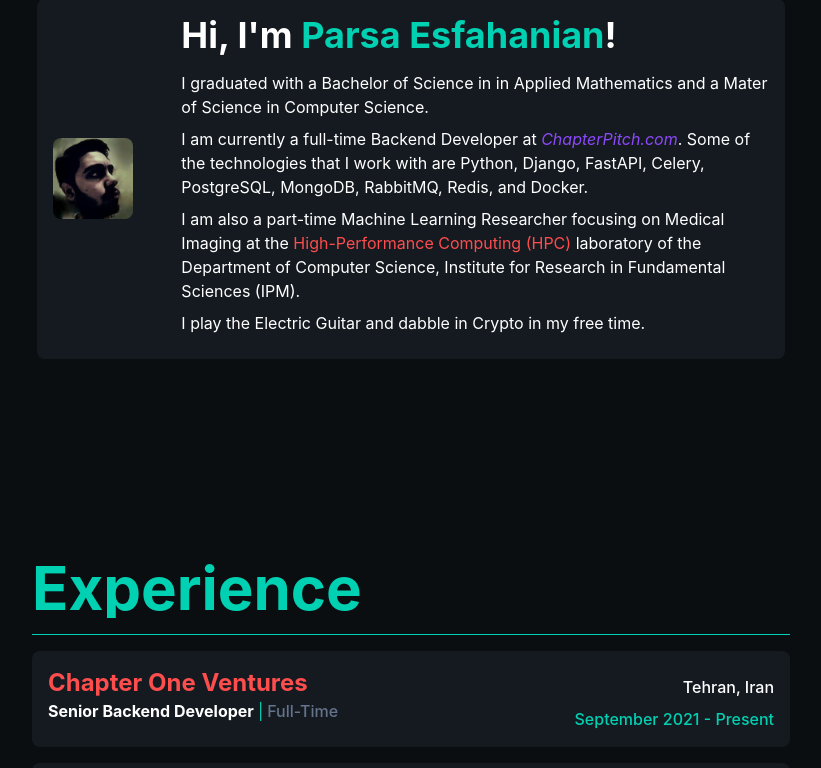
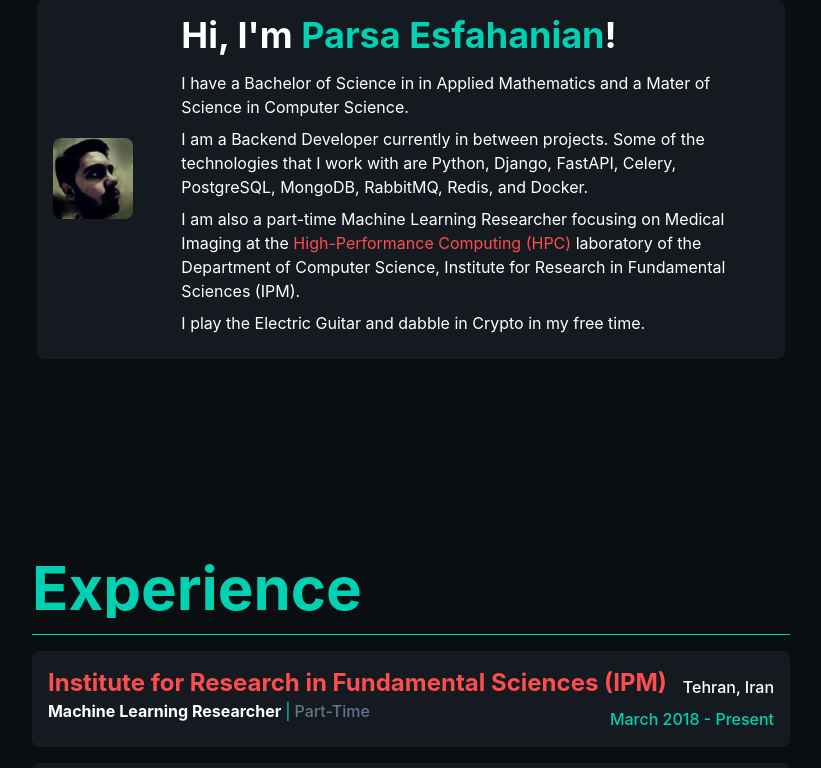
Before and after one commit to pesfahanian/pesfahanian.github.io, a Next.js app: page / in a window 1280 px wide. Shown: the part 1060-1828 px from the top of the page, without its empty margins (229-1050 px from the left). Built offline with nearby package versions, Linux system fonts and the light colour scheme.

Commit message:
updated about & minor cleanup

```diff
--- a/components/experience.jsx
+++ b/components/experience.jsx
@@ -1,4 +1,4 @@
-export default function Exp({
+export default function Experience({
     company,
     website,
     location,
--- a/components/publication.jsx
+++ b/components/publication.jsx
@@ -1,4 +1,4 @@
-export default function Pub({ name, paper, journal, website }) {
+export default function Publication({ name, paper, journal, website }) {
     return (
         <div
             class="relative
--- a/components/socials.jsx
+++ b/components/social.jsx
@@ -1,4 +1,4 @@
-export default function _Socials({ name, link, icon }) {
+export default function Social({ name, link, icon }) {
     return (
         <div class="grow">
             <a href={link}>
--- a/pages/index.jsx
+++ b/pages/index.jsx
@@ -11,7 +11,7 @@ import ScrollToTopButton from "../components/buttons/scroll-to-top";
 
 import About from "../sections/about";
 import Socials from "../sections/socials";
-import Experience from "../sections/experience";
+import Experiences from "../sections/experiences";
 import Hero from "../sections/hero";
 import Publications from "../sections/publications";
 
@@ -29,7 +29,7 @@ export default function Home() {
 
             <Hero />
             <About id={"about"} />
-            <Experience id={"experience"} />
+            <Experiences id={"experience"} />
             <Publications id={"publications"} />
             <Socials id={"socials"} />
 
--- a/sections/about.jsx
+++ b/sections/about.jsx
@@ -1,5 +1,3 @@
-import Image from "next/image";
-
 import Section from "../components/section";
 import SectionHeader from "../components/section-header";
 
@@ -66,22 +64,15 @@ export default function About({ id }) {
                                             !
                                         </h2>
                                         <p class="mb-2">
-                                            I graduated with a Bachelor of
+                                            I have a Bachelor of
                                             Science in in Applied Mathematics
                                             and a Mater of Science in Computer
                                             Science.
                                         </p>
                                         <p class="mb-2">
                                             {" "}
-                                            I am currently a full-time Backend
-                                            Developer at{" "}
-                                            <a
-                                                href="chapterpitch.com"
-                                                class="italic text-[#8c49f7] hover:text-teal"
-                                            >
-                                                ChapterPitch.com
-                                            </a>
-                                            . Some of the technologies that I
+                                            I am a Backend Developer currently in between projects.
+                                            Some of the technologies that I
                                             work with are Python, Django,
                                             FastAPI, Celery, PostgreSQL,
                                             MongoDB, RabbitMQ, Redis, and
--- a/sections/experience.jsx
+++ b/sections/experiences.jsx
@@ -1,10 +1,10 @@
-import Exp from "../components/experience";
+import Experience from "../components/experience";
 import Section from "../components/section";
 import SectionHeader from "../components/section-header";
 
 import { experiences } from "../store/store";
 
-export default function Experience({ id }) {
+export default function Experiences({ id }) {
     return (
         <Section
             id={id}
@@ -14,7 +14,7 @@ export default function Experience({ id }) {
 
                     {experiences.map((item, index) => {
                         return (
-                            <Exp
+                            <Experience
                                 company={item.company}
                                 website={item.website}
                                 location={item.location}
--- a/sections/publications.jsx
+++ b/sections/publications.jsx
@@ -1,4 +1,4 @@
-import Pub from "../components/publication";
+import Publication from "../components/publication";
 import Section from "../components/section";
 import SectionHeader from "../components/section-header";
 
@@ -14,7 +14,7 @@ export default function Publications({ id }) {
 
                     {publications.map((item, index) => {
                         return (
-                            <Pub
+                            <Publication
                                 name={item.name}
                                 paper={item.paper}
                                 journal={item.journal}
--- a/sections/socials.jsx
+++ b/sections/socials.jsx
@@ -1,4 +1,4 @@
-import _Socials from "../components/socials";
+import Social from "../components/social";
 import Section from "../components/section";
 import SectionHeader from "../components/section-header";
 
@@ -15,7 +15,7 @@ export default function Socials({ id }) {
                     <div class="flex flex-col gap-4 lg:flex-row">
                         {socials.map((item, index) => {
                             return (
-                                <_Socials
+                                <Social
                                     name={item.name}
                                     link={item.link}
                                     icon={item.icon}
--- a/store/store.js
+++ b/store/store.js
@@ -1,14 +1,6 @@
 import { BsFillEnvelopeFill, BsGithub, BsGoogle, BsLinkedin } from "react-icons/bs";
 
 const experiences = [
-    {
-        company: "Chapter One Ventures",
-        website: "https://chapteroneventure.com/",
-        location: "Tehran, Iran",
-        position: "Senior Backend Developer",
-        type: "Full-Time",
-        duration: "September 2021 - Present",
-    },
     {
         company: "Institute for Research in Fundamental Sciences (IPM)",
         website: "http://www.ipm.ac.ir/",
@@ -16,6 +8,14 @@ const experiences = [
         position: "Machine Learning Researcher",
         type: "Part-Time",
         duration: "March 2018 - Present",
+    },
+    {
+        company: "Chapter One Ventures",
+        website: "https://chapteroneventure.com/",
+        location: "Tehran, Iran",
+        position: "Senior Backend Developer",
+        type: "Full-Time",
+        duration: "September 2021 - March 2023",
     },
     {
         company: "YAS Group",
```
